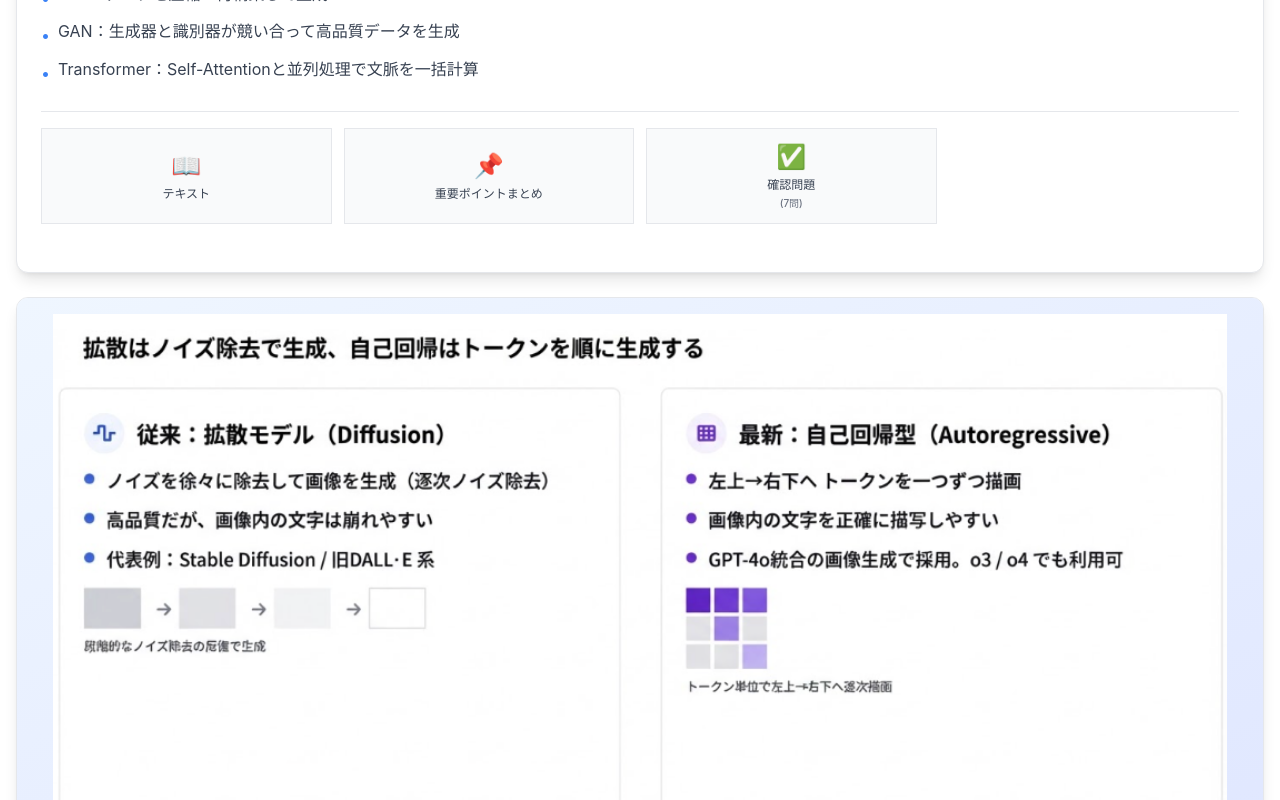
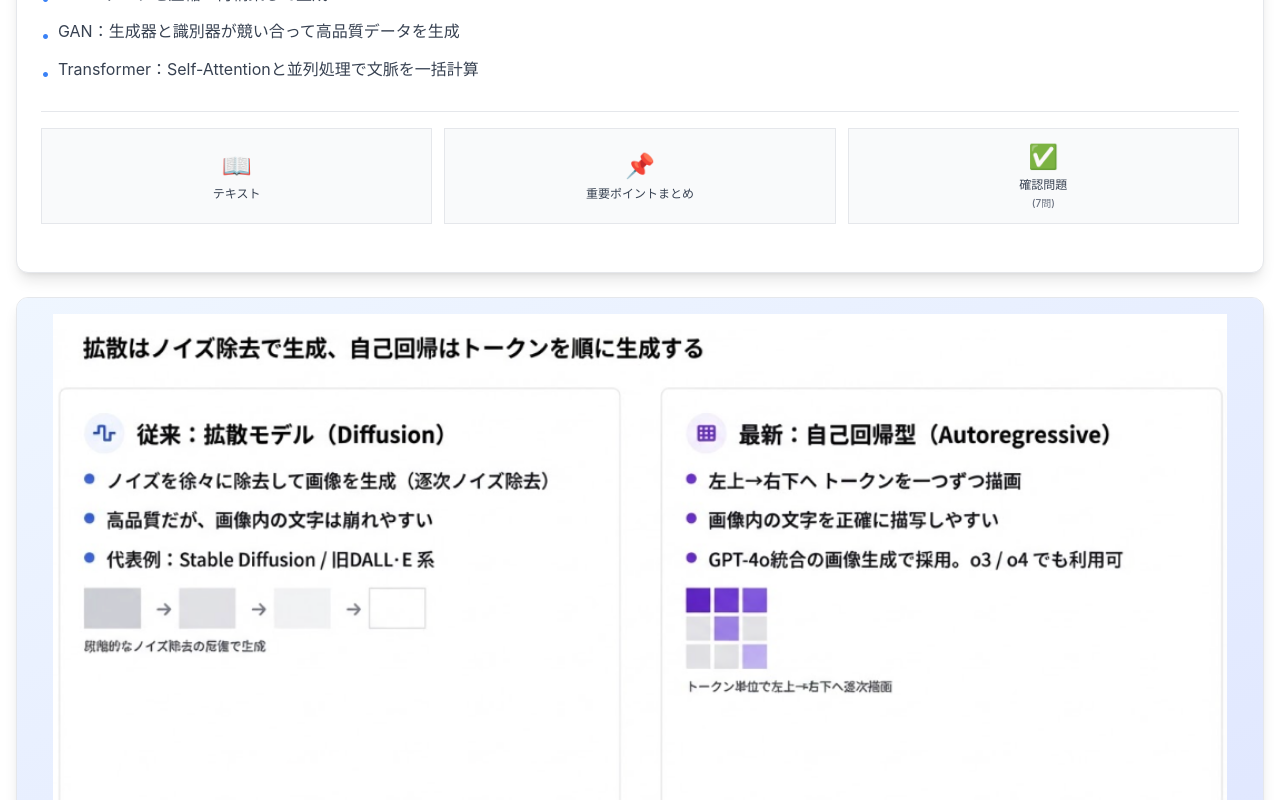
Before and after one commit to yoko-i0611/generative-ai-passport-study, a Next.js app: page /courses/chapter2 in a window 1280 px wide. Shown: the part 1140-1940 px from the top of the page. Built offline with nearby package versions, Linux system fonts and the light colour scheme.

Commit message:
Fix: HybridContentCardのレイアウト崩れを修正 - ボタン数を動的にカウントしてグリッド列数を調整、画像エラーハンドリングを改善

```diff
--- a/app/components/HybridContentCard.tsx
+++ b/app/components/HybridContentCard.tsx
@@ -41,14 +41,21 @@ export default function HybridContentCard({
   const [showExplanations, setShowExplanations] = useState(false);
   const [showFullText, setShowFullText] = useState(false);
   const [imageAspectRatio, setImageAspectRatio] = useState<number | null>(null);
+  const [imageError, setImageError] = useState(false);
   const imageContainerRef = useRef<HTMLDivElement>(null);
 
   useEffect(() => {
     if (slideImage && imageContainerRef.current) {
+      setImageError(false);
       const img = new window.Image();
       img.onload = () => {
         const aspectRatio = img.width / img.height;
         setImageAspectRatio(aspectRatio);
+      };
+      img.onerror = () => {
+        console.error('Failed to load image:', slideImage);
+        setImageError(true);
+        setImageAspectRatio(null);
       };
       img.src = slideImage;
     }
@@ -57,7 +64,7 @@ export default function HybridContentCard({
   return (
     <div className="bg-white rounded-xl shadow-lg overflow-hidden border border-gray-200">
       {/* 上部：スライド画像 */}
-      {slideImage && (
+      {slideImage && !imageError && (
         <div
           ref={imageContainerRef}
           className="relative w-full bg-gradient-to-br from-blue-50 to-indigo-100"
@@ -74,6 +81,7 @@ export default function HybridContentCard({
             className="object-contain p-4"
             priority={false}
             sizes="(max-width: 768px) 100vw, (max-width: 1200px) 80vw, 1200px"
+            onError={() => setImageError(true)}
           />
         </div>
       )}
@@ -124,9 +132,20 @@ export default function HybridContentCard({
           </ul>
         </div>
 
-        {/* アクションボタン（4列レイアウト） */}
+        {/* アクションボタン（動的列レイアウト） */}
         <div className="mb-6 border-t border-gray-200 pt-4">
-          <div className="grid grid-cols-4 gap-3">
+          {(() => {
+            const buttonCount = [
+              textContent,
+              (unitPoint || learningTips || (importantExplanations && importantExplanations.length > 0)),
+              (quizQuestions && quizQuestions.length > 0 && sectionId && onOpenQuiz),
+              (sectionId && title && onOpenChat)
+            ].filter(Boolean).length;
+            const gridCols = buttonCount === 1 ? 'grid-cols-1' :
+                           buttonCount === 2 ? 'grid-cols-2' :
+                           buttonCount === 3 ? 'grid-cols-3' : 'grid-cols-4';
+            return (
+              <div className={`grid ${gridCols} gap-3`}>
             {/* テキストを開くボタン */}
             {textContent && (
               <button
@@ -181,7 +200,9 @@ export default function HybridContentCard({
                 </span>
               </button>
             )}
-          </div>
+              </div>
+            );
+          })()}
         </div>
 
         {/* テキストコンテンツ（アコーディオン展開時） */}
```
